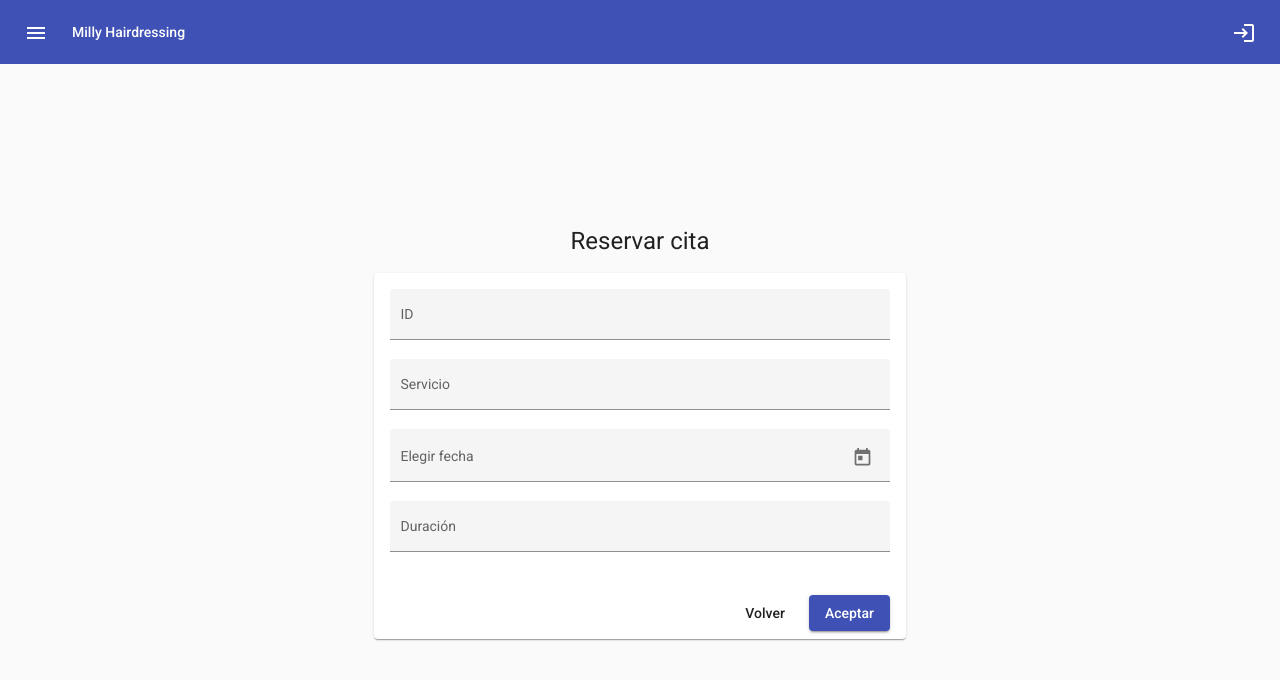
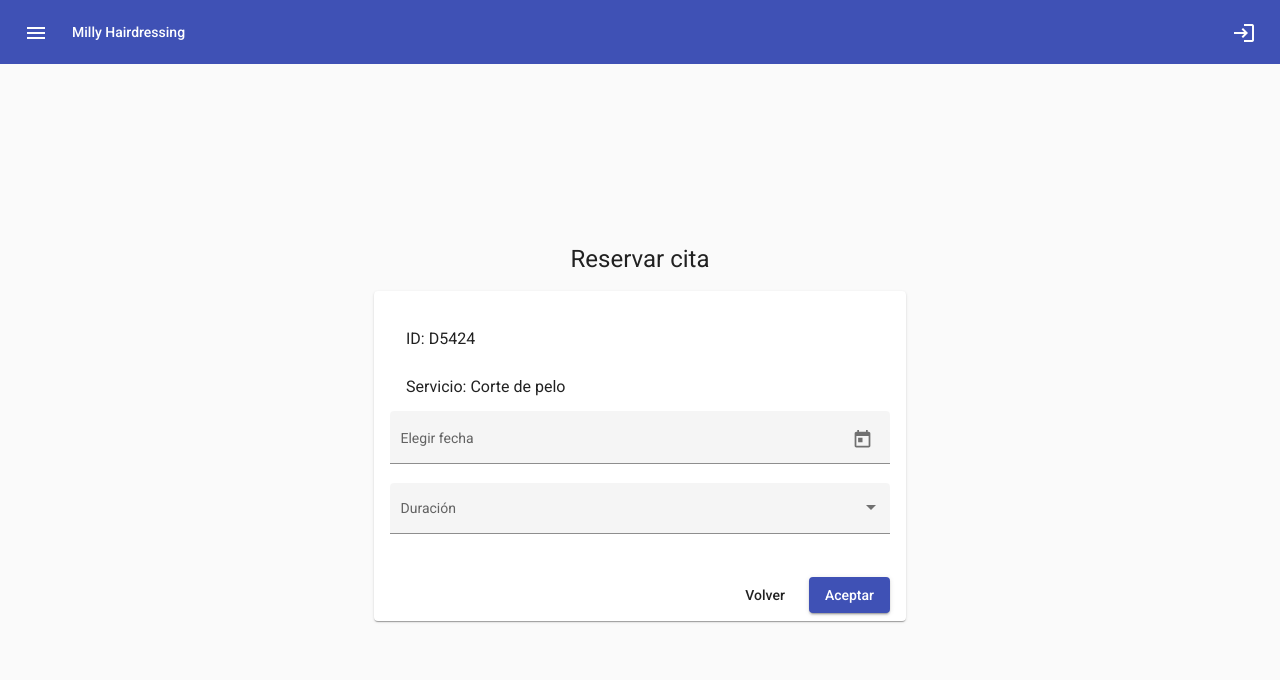
Before and after one commit to UCDX/milly-hairdressing-frontend, an Angular app: page /bookappointment in a window 1280 px wide. Shown: the top 680 px of the page. Built offline with nearby package versions, Linux system fonts and the light colour scheme.

Commit message:
Modificación vista para reservar citas, se agregó el componente select

```diff
--- a/src/app/modules/components/date-picker-form/date-picker-form.component.html
+++ b/src/app/modules/components/date-picker-form/date-picker-form.component.html
@@ -1,14 +1,11 @@
 <mat-card class="card">
   <mat-card-content>
-    <form (submit)="submitHandler($event, 'right', firstInput.value, secondInput.value, thirdInput.value, fourthInput.value)">
-      <mat-form-field appearance="fill" class="form-field">
-        <mat-label>{{firstFieldLabel}}</mat-label>
-        <input matInput [type]="firstType" #firstInput>
-      </mat-form-field>
-      <mat-form-field appearance="fill" class="form-field">
-        <mat-label>{{secondFieldLabel}}</mat-label>
-        <input matInput [type]="secondType" #secondInput>
-      </mat-form-field>
+    <form (submit)="submitHandler($event, 'right', thirdInput.value)">
+      <mat-list role="list" class="form-field">
+        <mat-list-item role="listitem">ID: {{firstFieldValue}}</mat-list-item>
+        <mat-list-item role="listitem">Servicio: {{secondFieldValue}}</mat-list-item>
+      </mat-list>
+
       <!-- Datepicker -->
 
       <mat-form-field appearance="fill" class="form-field">
@@ -19,9 +16,14 @@
       </mat-form-field>
 
       <!--  -->
+
       <mat-form-field appearance="fill" class="form-field">
         <mat-label>{{fourthFieldLabel}}</mat-label>
-        <input matInput [type]="fourthType" #fourthInput>
+        <mat-select>
+          <mat-option *ngFor="let hour of hours" [value]="hours.values">
+            {{hour.viewValue}}
+          </mat-option>
+        </mat-select>
       </mat-form-field>
       <button type="submit" style="display: none;"></button>
     </form>
@@ -29,13 +31,13 @@
   <mat-card-actions class="button-section">
     <button
       mat-button
-      (click)="pressHandler('left', firstInput.value, secondInput.value, thirdInput.value, fourthInput.value)">
+      (click)="pressHandler('left', thirdInput.value)">
         {{leftBtnLabel}}
     </button>
     <button
       mat-raised-button
       color="primary"
-      (click)="pressHandler('right', firstInput.value, secondInput.value, thirdInput.value, fourthInput.value)">
+      (click)="pressHandler('right', thirdInput.value)">
         {{rightBtnLabel}}
     </button>
   </mat-card-actions>
--- a/src/app/modules/components/date-picker-form/date-picker-form.component.ts
+++ b/src/app/modules/components/date-picker-form/date-picker-form.component.ts
@@ -1,4 +1,9 @@
 import { Component, OnInit, Input, Output, EventEmitter } from '@angular/core';
+
+interface Hour {
+  value: string;
+  viewValue: string;
+}
 
 @Component({
   selector: 'app-date-picker-form',
@@ -7,15 +12,22 @@ import { Component, OnInit, Input, Output, EventEmitter } from '@angular/core';
 })
 export class DatePickerFormComponent implements OnInit {
 
-  @Input() firstFieldLabel: string = '';
-  @Input() secondFieldLabel: string = '';
+  hours: Hour[] = [
+    {value: '0', viewValue: '9:00 a.m - 11:00 a.m'},
+    {value: '1', viewValue: '11:00 a.m - 12:00 p.m'},
+    {value: '2', viewValue: '12:00 p.m - 2:00 p.m'},
+    {value: '3', viewValue: '2:00 p.m - 3:00 p.m'},
+    {value: '4', viewValue: '3:00 p.m - 5:00 p.m'},
+    {value: '5', viewValue: '5:00 p.m - 6:00 p.m'},
+    {value: '6', viewValue: '6:00 p.m - 8:00 p.m'},
+    {value: '7', viewValue: '8:00 p.m - 9:00 p.m'},
+  ];
+
+  @Input() firstFieldValue: string = 'D5424';
+  @Input() secondFieldValue: string = 'Corte de pelo';
   @Input() thirdFieldLabel: string = '';
   @Input() fourthFieldLabel: string = '';
-  @Input() fifthFieldLabel: string = '';
-  @Input() firstType: string = 'text';
-  @Input() secondType: string = 'text';
   @Input() thirdType: string = 'date';
-  @Input() fourthType: string = 'text';
   @Input() leftBtnLabel: string = 'Cancelar';
   @Input() rightBtnLabel: string = 'Aceptar';
 
@@ -26,20 +38,17 @@ export class DatePickerFormComponent implements OnInit {
   ngOnInit(): void {
   }
 
-  pressHandler(btn: string, firstInput: string, secondInput: string, thirdInput:string, fourthInput:string) {
+  pressHandler(btn: string,  thirdInput:string) {
     this.press.emit({
       button: btn,
-      firstField: firstInput,
-      secondField: secondInput,
       thirdField: thirdInput,
-      fourthField: fourthInput,
 
     })
   }
 
-  submitHandler(event: any, btn: string, firstInput: string, secondInput: string, thirdInput:string, fourthInput:string) {
+  submitHandler(event: any, btn: string, thirdInput:string) {
     event.preventDefault();
-    this.pressHandler(btn, firstInput, secondInput, thirdInput, fourthInput);
+    this.pressHandler(btn, thirdInput);
   }
 
 }
--- a/src/app/modules/material/material.module.ts
+++ b/src/app/modules/material/material.module.ts
@@ -8,6 +8,8 @@ import { MatFormFieldModule } from '@angular/material/form-field';
 import { MatInputModule } from '@angular/material/input';
 import { MatDatepickerModule } from "@angular/material/datepicker";
 import { MatNativeDateModule } from '@angular/material/core';
+import {MatSelectModule} from '@angular/material/select';
+import {MatListModule} from '@angular/material/list';
 
 
 let modules = [
@@ -19,7 +21,9 @@ let modules = [
   MatFormFieldModule,
   MatInputModule,
   MatNativeDateModule,
-  MatDatepickerModule
+  MatDatepickerModule,
+  MatSelectModule,
+  MatListModule
 ]
 
 @NgModule({
--- a/src/app/modules/views/bookappointment/bookappointment.component.html
+++ b/src/app/modules/views/bookappointment/bookappointment.component.html
@@ -2,8 +2,6 @@
   <div>
     <h1 class="text-center">Reservar cita</h1>
     <app-date-picker-form
-      firstFieldLabel="ID"
-      secondFieldLabel="Servicio"
       thirdFieldLabel= "Elegir fecha"
       fourthFieldLabel= "Duración"
       leftBtnLabel="Volver"
```
